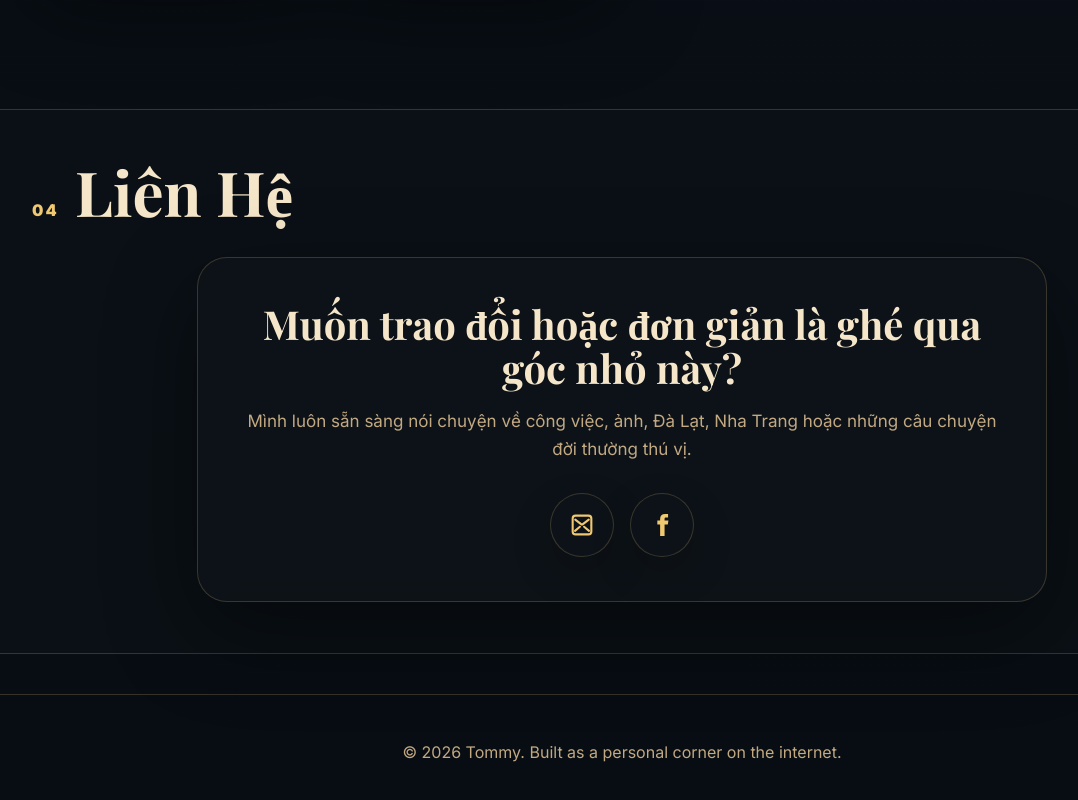
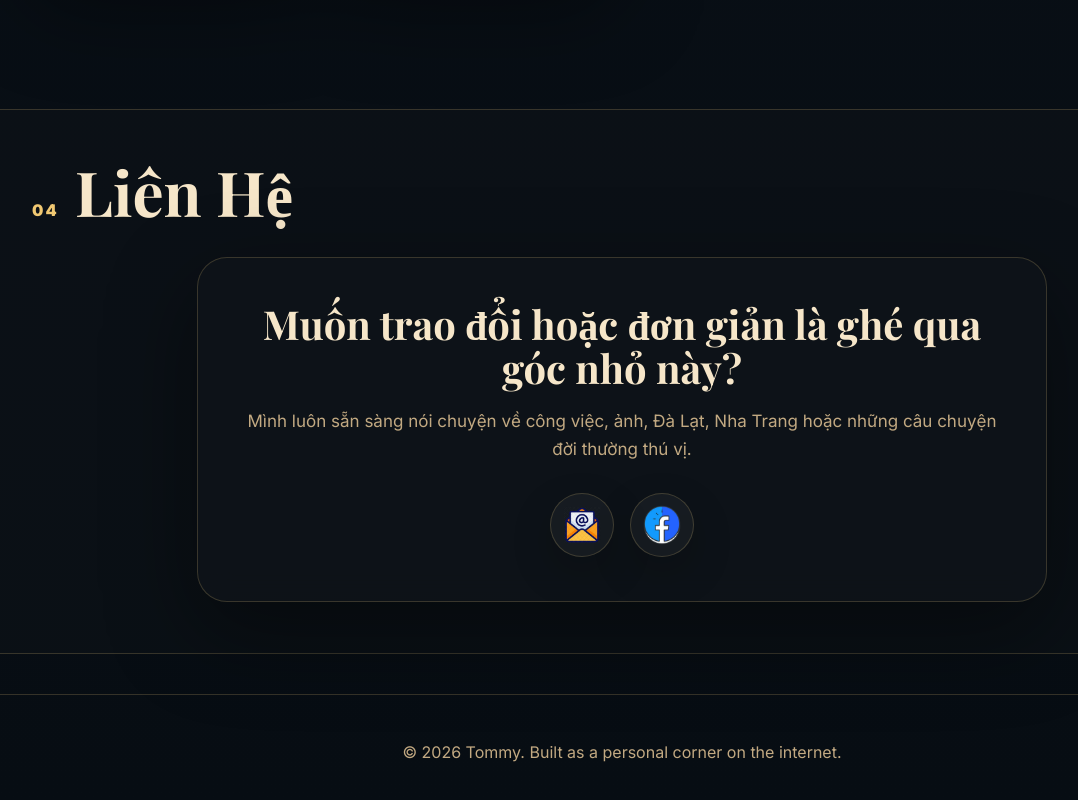
Before and after one commit to tommynguyen2400/tommy-cloud-devops, a plain HTML site: page index.html in a window 1280 px wide. Shown: the part 3546-4346 px from the top of the page, without its empty margins (18-1096 px from the left). Drawn offline with nearby package versions, Linux system fonts and the light colour scheme; a web font is replaced by a local one.

Commit message:
Update index.html

```diff
--- a/index.html
+++ b/index.html
@@ -223,11 +223,11 @@
         <h3>Muốn trao đổi hoặc đơn giản là ghé qua góc nhỏ này?</h3>
         <p>Mình luôn sẵn sàng nói chuyện về công việc, ảnh, Đà Lạt, Nha Trang hoặc những câu chuyện đời thường thú vị.</p>
         <div class="contact-list icon-only" aria-label="Liên kết liên hệ">
-          <a class="contact-icon" href="mailto:hoangviet3236@gmail.com" aria-label="Gửi email cho Hoàng Việt" title="Email">
-            <svg viewBox="0 0 24 24" aria-hidden="true"><path d="M4 6.5A2.5 2.5 0 0 1 6.5 4h11A2.5 2.5 0 0 1 20 6.5v11a2.5 2.5 0 0 1-2.5 2.5h-11A2.5 2.5 0 0 1 4 17.5v-11Zm2.2.9 5.3 4.1c.3.2.7.2 1 0l5.3-4.1M6 17l4.2-3.5M18 17l-4.2-3.5" fill="none" stroke="currentColor" stroke-width="1.8" stroke-linecap="round" stroke-linejoin="round"/></svg>
+          <a class="contact-icon image-icon" href="mailto:hoangviet3236@gmail.com" aria-label="Gửi email cho Hoàng Việt" title="Email">
+            <img src="assets/icon-email.png" alt="Email" />
           </a>
-          <a class="contact-icon" href="https://www.facebook.com/nguyenhoangviet00/" target="_blank" rel="noopener" aria-label="Nguyễn Hoàng Việt" title="Facebook">
-            <svg viewBox="0 0 24 24" aria-hidden="true"><path d="M14.2 8.2V6.7c0-.7.5-1.1 1.2-1.1h1.8V2.5h-2.5c-2.8 0-4.3 1.7-4.3 4.1v1.6H8v3.4h2.4v9.9h3.8v-9.9h2.8l.5-3.4h-3.3Z" fill="currentColor"/></svg>
+          <a class="contact-icon image-icon" href="https://www.facebook.com/" target="_blank" rel="noopener" aria-label="Facebook Nguyễn Hoàng Việt" title="Facebook">
+            <img src="assets/icon-facebook.png" alt="Facebook" />
           </a>
         </div>
       </div>
```
